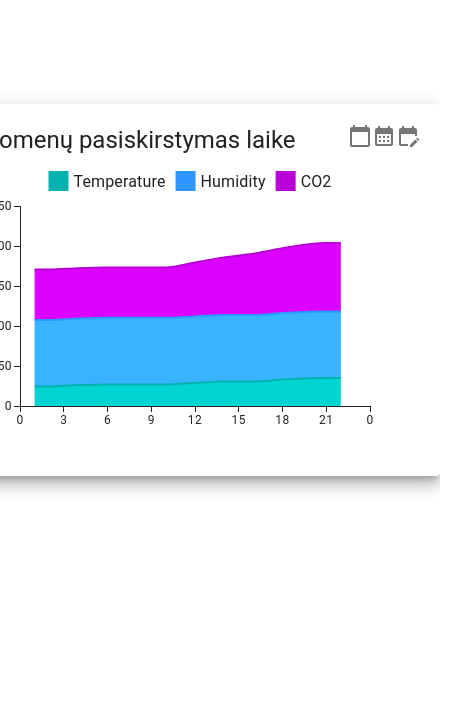
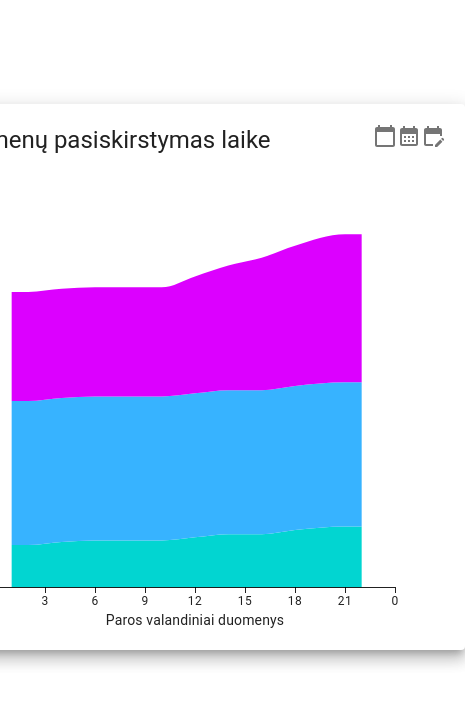
Before and after one commit to Mancefas/mui-graphs, a Next.js app: page / in a window 390 px wide. Shown: the top 704 px of the page, 465 px wide, since content can reach past the window. Built offline with nearby package versions, Linux system fonts and the light colour scheme.

Commit message:
made charts responsive

```diff
--- a/src/app/layout.tsx
+++ b/src/app/layout.tsx
@@ -5,8 +5,8 @@ import './globals.css';
 const inter = Inter({ subsets: ['latin'] });
 
 export const metadata: Metadata = {
-    title: 'Create Next App',
-    description: 'Generated by create next app',
+    title: 'Charts concept',
+    description: 'Web app to show concept',
 };
 
 export default function RootLayout({
--- a/src/components/DayBars/DayBars.tsx
+++ b/src/components/DayBars/DayBars.tsx
@@ -1,4 +1,10 @@
-import { BarChart } from '@mui/x-charts/BarChart';
+import {
+    ResponsiveChartContainer,
+    BarPlot,
+    ChartsXAxis,
+    ChartsTooltip,
+} from '@mui/x-charts/BarChart';
+
 import data from '@/store/data.json';
 
 // getting data at 12:00 ( timestamp has +1:00) and getting only first 7 days
@@ -15,15 +21,22 @@ const CO2 = dataForDaysAt12.map((item) => item.CO2);
 
 export default function DayBars() {
     return (
-        <BarChart
-            xAxis={[{ scaleType: 'band', data: xAxisDays }]}
+        <ResponsiveChartContainer
+            margin={{ bottom: 75 }}
             series={[
-                { data: temp, label: 'Temperature' },
-                { data: humidity, label: 'Humidity' },
-                { data: CO2, label: 'CO2' },
+                { data: temp, label: 'Temperature', type: 'bar' },
+                { data: humidity, label: 'Humidity', type: 'bar' },
+                { data: CO2, label: 'CO2', type: 'bar' },
             ]}
-            width={450}
-            height={300}
-        />
+            xAxis={[{ scaleType: 'band', data: xAxisDays, id: 'x-axis-id' }]}
+        >
+            <BarPlot />
+            <ChartsXAxis
+                label="Savaitės dienos duomenys"
+                position="bottom"
+                axisId="x-axis-id"
+            />
+            <ChartsTooltip trigger="axis" />
+        </ResponsiveChartContainer>
     );
 }
--- a/src/components/HourlyChart/HourlyChart.tsx
+++ b/src/components/HourlyChart/HourlyChart.tsx
@@ -1,4 +1,9 @@
-import { LineChart } from '@mui/x-charts/LineChart';
+import {
+    ResponsiveChartContainer,
+    ChartsXAxis,
+    ChartsTooltip,
+    AreaPlot,
+} from '@mui/x-charts/LineChart';
 import data from '@/store/data.json';
 
 const dataForDay = data.filter((day) => day.timestamp.includes('2023-12-03'));
@@ -10,44 +15,44 @@ const Humidity = dataForDay.map((item) => item.humidity);
 
 export default function HourlyChart() {
     return (
-        <LineChart
+        <ResponsiveChartContainer
+            margin={{ bottom: 75 }}
+            series={[
+                {
+                    data: Temps,
+                    stack: 'total',
+                    area: true,
+                    type: 'line',
+                },
+                {
+                    data: Humidity,
+                    stack: 'total',
+                    area: true,
+                    type: 'line',
+                },
+                {
+                    data: CO2,
+                    stack: 'total',
+                    area: true,
+                    type: 'line',
+                },
+            ]}
             xAxis={[
                 {
                     id: 'time',
                     data: time,
                     scaleType: 'time',
-                    // valueFormatter: (date) => date.getFullYear().toString(),
                     valueFormatter: (date) => date.getHours().toString(),
                 },
             ]}
-            series={[
-                {
-                    id: 'temperature',
-                    label: 'Temperature',
-                    data: Temps,
-                    stack: 'total',
-                    area: true,
-                    showMark: false,
-                },
-                {
-                    id: 'Humidity',
-                    label: 'Humidity',
-                    data: Humidity,
-                    stack: 'total',
-                    area: true,
-                    showMark: false,
-                },
-                {
-                    id: 'CO2',
-                    label: 'CO2',
-                    data: CO2,
-                    stack: 'total',
-                    area: true,
-                    showMark: false,
-                },
-            ]}
-            width={450}
-            height={300}
-        />
+        >
+            <AreaPlot />
+            <ChartsXAxis
+                label="Paros valandiniai duomenys"
+                position="bottom"
+                axisId="time"
+            />
+            <ChartsTooltip trigger="axis" />
+        </ResponsiveChartContainer>
     );
 }
--- a/src/components/SensorChartSection/SensorChartSection.tsx
+++ b/src/components/SensorChartSection/SensorChartSection.tsx
@@ -5,6 +5,7 @@ import { Paper, Box, Typography, IconButton, Stack } from '@mui/material';
 import CalendarTodayIcon from '@mui/icons-material/CalendarToday';
 import CalendarMonthIcon from '@mui/icons-material/CalendarMonth';
 import EditCalendarIcon from '@mui/icons-material/EditCalendar';
+import CloseIcon from '@mui/icons-material/Close';
 
 import DayBars from '../DayBars/DayBars';
 import HourlyChart from '../HourlyChart/HourlyChart';
@@ -23,7 +24,10 @@ export const SensorChartSection = ({}: SensorChartSectionProps) => {
     };
 
     return (
-        <Paper elevation={10} sx={{ p: '20px' }}>
+        <Paper
+            elevation={10}
+            sx={{ p: '20px', width: '500px', height: '60vh' }}
+        >
             <Stack direction="row" justifyContent="space-between">
                 <Typography variant="h5">
                     Duomenų pasiskirstymas laike
@@ -52,7 +56,11 @@ export const SensorChartSection = ({}: SensorChartSectionProps) => {
                         }
                         sx={{ p: 0 }}
                     >
-                        <EditCalendarIcon />
+                        {showingSelectRangeSection ? (
+                            <CloseIcon />
+                        ) : (
+                            <EditCalendarIcon />
+                        )}
                     </IconButton>
                 </Box>
             </Stack>
```
